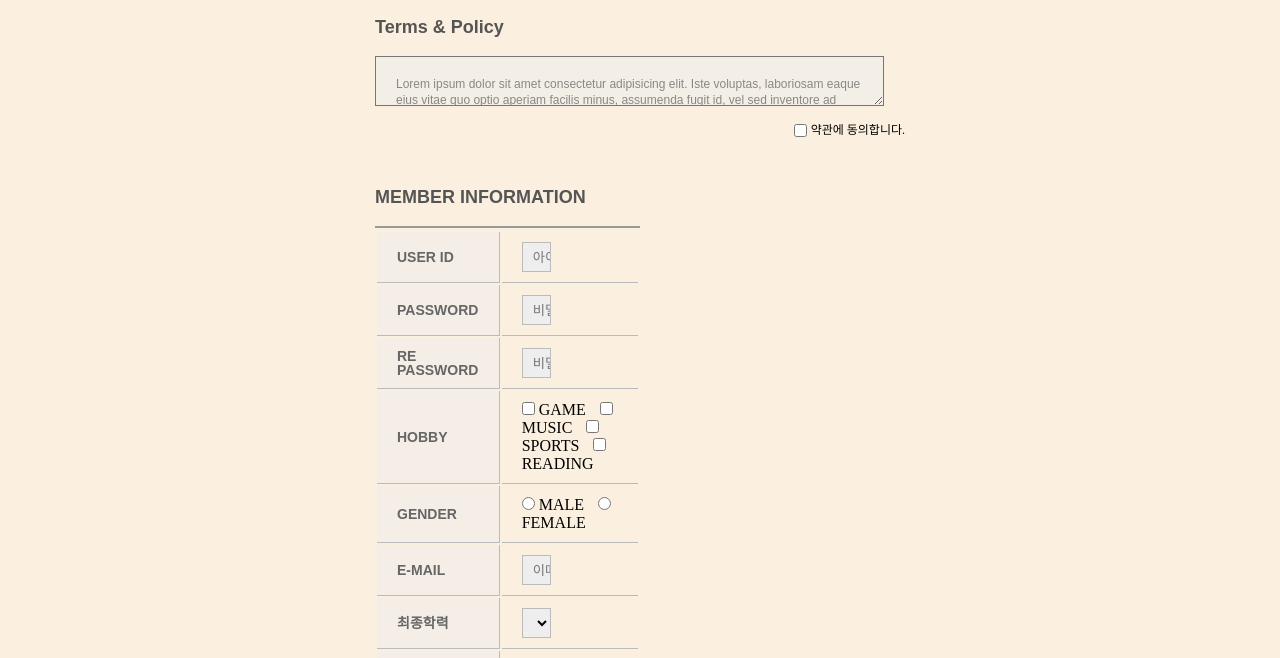
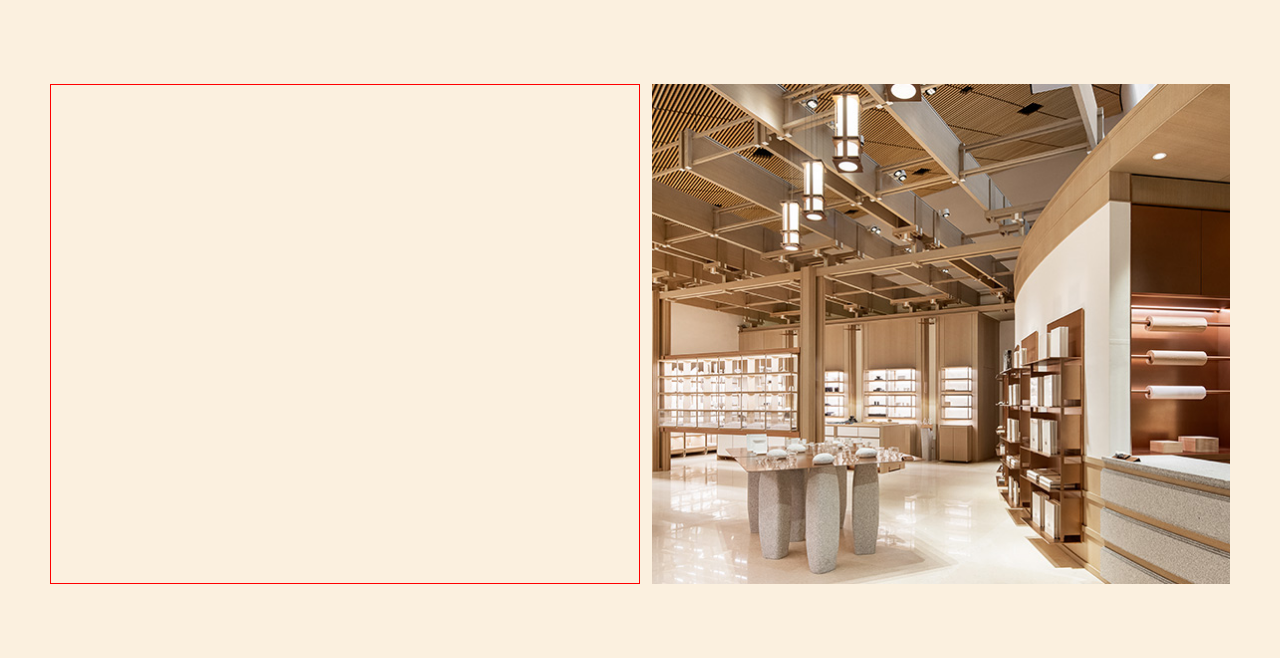
Before and after one commit to jwj082170/leeum, a plain HTML site: page join.html in a window 1280 px wide. Shown: the part 296-954 px from the top of the page. Drawn offline with Linux system fonts and the light colour scheme; files whose address does not match are found by name.

Commit message:
join rihgt

```diff
--- a/css/join.css
+++ b/css/join.css
@@ -129,9 +129,10 @@ body {
 /* /-------------------------------banner-------------------------------*/
 
 #visual {
-    text-align:center;
-    position:relative;
-    margin: 0 0;
+    position: relative;
+    width: 100%;
+    height: 280px;
+    background: url(../img/brand4.png) no-repeat center/cover;
 }
 #visual h1{
     font: normal 70px "Cello";
@@ -147,7 +148,8 @@ body {
 
 /*/------------------------------------ join-------------------------------------/ */
 
-#join{
+
+/* #join{
     margin: 30px 375px;
 }
 #join fieldset {
@@ -246,11 +248,40 @@ body {
     overflow:hidden;
     clip:rect(1px 1px 1px 1px);
     clip:rect(1px, 1px, 1px, 1px);
+} */
+
+#join{
+    width: 100%;
+    padding: 100px 0;
+    background: #FBF0DF;
 }
-#join .sub_visual{
-    background:url()
+#join .inner{
+    width: 1180px;
+    margin: 0 auto;
+}
+#join .inner .wrap{
+    width: 100%;
+}
+#join .inner .wrap::after{
+    content:'';
+    display: block;
+    clear: both;
+}
+#join .inner .wrap .left{
+    width: 50%;
+    height: 500px;
+    float:left;
+    border:1px solid red;
+    box-sizing: border-box;
 }
 
+#join .inner .wrap .right{
+    width: 49%;
+    height: 500px;
+    float: right;
+    box-sizing: border-box;
+    background: url(../img/shop.jpg) no-repeat center/cover;
+}
 /*/------------------------------------ footer-------------------------------------/ */
 #footer {
     background: #211f1f;
--- a/css/style.css
+++ b/css/style.css
@@ -59,6 +59,7 @@ body {background-color: #e3f2fd;}
 #header .inner .menuWeb #gnb li a:hover{
     background:#555;
     color:#fff;
+    height: 100%;
 }
 
 #header .inner .menuWeb #icon {
--- a/join.html
+++ b/join.html
@@ -1,17 +1,17 @@
 <!DOCTYPE html>
 <html lang="ko">
-</head>
+<head>
 <meta charset="UTF-8">
 <meta http-equiv="X-UA-Compatible" content="IE=edge">
 <meta name="viewport" content="width=device-width, initial-scale=1.0">
 <title>LEEUM : join :양정민</title>
 <link rel="stylesheet" href="css/join.css">
-
-
+</head>
+<body>
 <div id="wrap">
         <!-------------------------------- //header -------------------------------->
-<header id="header">
-    <div class="inner">
+        <header id="header">
+        <div class="inner">
         <h1>
             <a href="index.html"><img src="img/leeumLogo.png" alt="leeumLogo"></a>
         </h1>
@@ -26,25 +26,34 @@
             </ul>
 
             <ul id="icon">
-                <li></li>
+                <li><a href="join.html"></a></li>
                 <li></li>
                 <li></li>
             </ul>
             </nav>
 
-    </div>
+</div>
 </header>
 <!-------------------------------- //banner -------------------------------->
 
 <figure id="visual">
     <h1>JOIN <span>/회원가입</span></h1>
-    <img src="img/brand4.png" alt="LEEUM_img">
 </figure>
 
 <!-------------------------------- //join -------------------------------->
 
-<body>
-   <section id="join">
+
+    <section id="join">
+            <div class="inner">
+                <div class="wrap">
+                    <div class="left"></div>
+                    <div class="right"></div>
+                </div>
+
+
+            </div>
+    </section>
+   <!-- <section id="join">
         <div class="inner">
             <form action="result.html" method="get" id="member">
                 <fieldset>
@@ -164,7 +173,9 @@
 
         </div>
         <div class="sub_visual"></div>
-   </section>
+   </section> -->
+
+
 
    <footer id="footer">
     <div id="footer_infor">
@@ -189,9 +200,6 @@
             </div>
         </div>
     </div>
-</footer>
-
-        </div>
     </footer>
 </body>
 </html>
```
Also changed, not shown: index.html (+1 -1 lines), img/shop.jpg (added).
